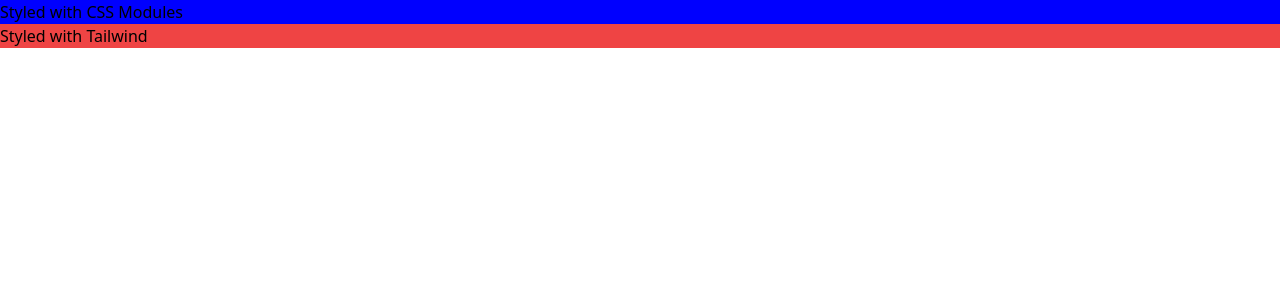
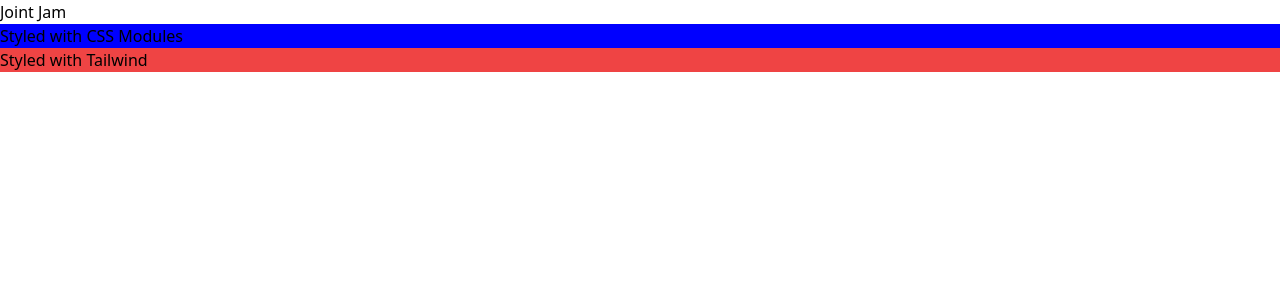
Before and after one commit to Joint-Jam/joint-jam.github.io, a React (Vite) app: page / in a window 1280 px wide. Shown: the top 300 px of the page. Built offline with nearby package versions, Linux system fonts and the light colour scheme; what tailwindcss-debug-screens would draw is missing.

Commit message:
Add Layout component

```diff
--- a/src/App.tsx
+++ b/src/App.tsx
@@ -1,19 +1,18 @@
 import "@website/styles/globals.css";
 
+import { Layout } from "@website/components/Layout.tsx";
 import { About } from "@website/pages/About.tsx";
 import { Home } from "@website/pages/Home.tsx";
-import { createBrowserRouter, RouterProvider } from "react-router-dom";
+import { createBrowserRouter, createRoutesFromElements, Route, RouterProvider } from "react-router-dom";
 
-const router = createBrowserRouter([
-  {
-    path: "/",
-    element: <Home/>,
-  },
-  {
-    path: "/about",
-    element: <About/>,
-  },
-]);
+const router = createBrowserRouter(
+  createRoutesFromElements(
+    <Route element={<Layout/>}>
+      <Route path={"/"} element={<Home/>}/>
+      <Route path={"/about"} element={<About/>}/>
+    </Route>,
+  ),
+);
 
 export const App = () => {
   return (
--- /dev/null
+++ b/src/components/Layout.tsx
@@ -0,0 +1,15 @@
+import { Outlet } from "react-router-dom";
+
+export const Layout = () => {
+  return (
+    <div>
+      <header>
+        Joint Jam
+      </header>
+      <main>
+        <Outlet/>
+      </main>
+      <footer/>
+    </div>
+  )
+}
```
Also changed, not shown: 1 other file (tests, documents, lock files or other folders).
